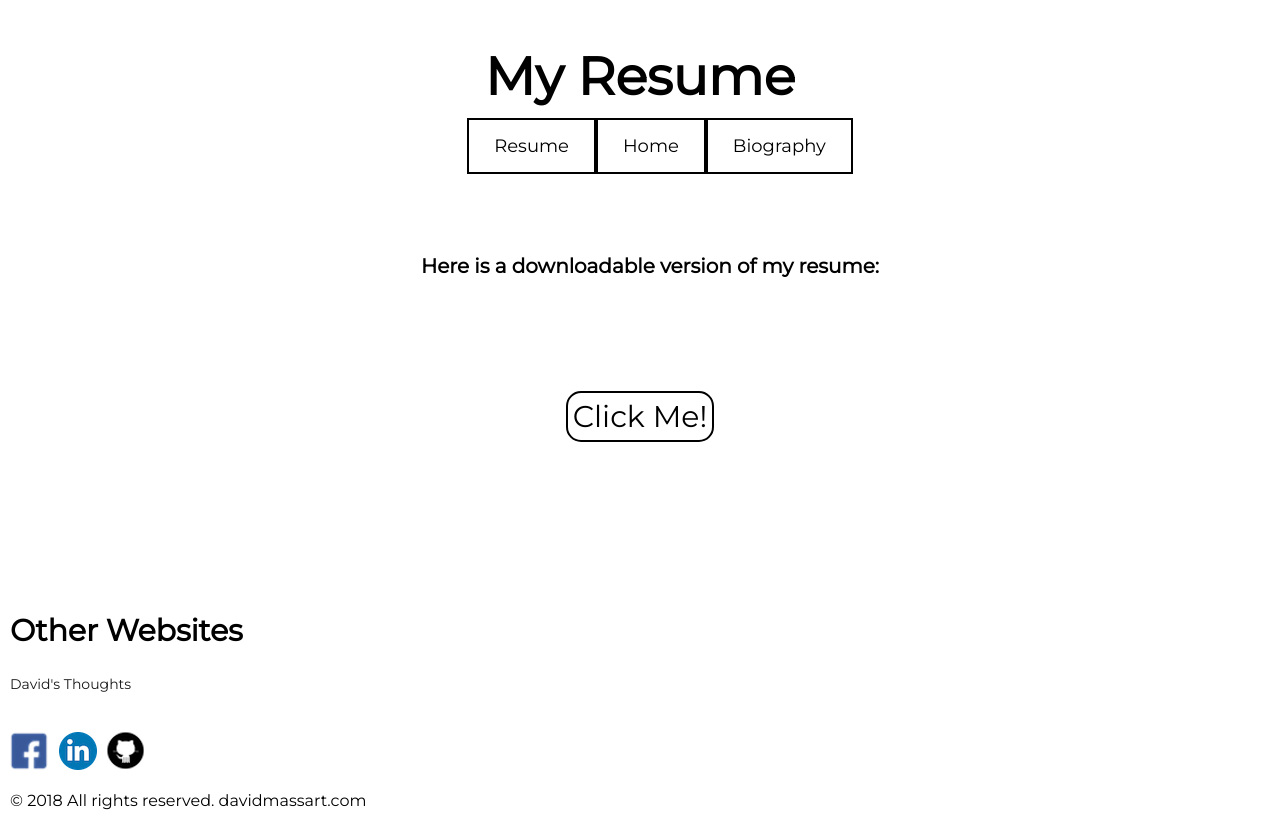
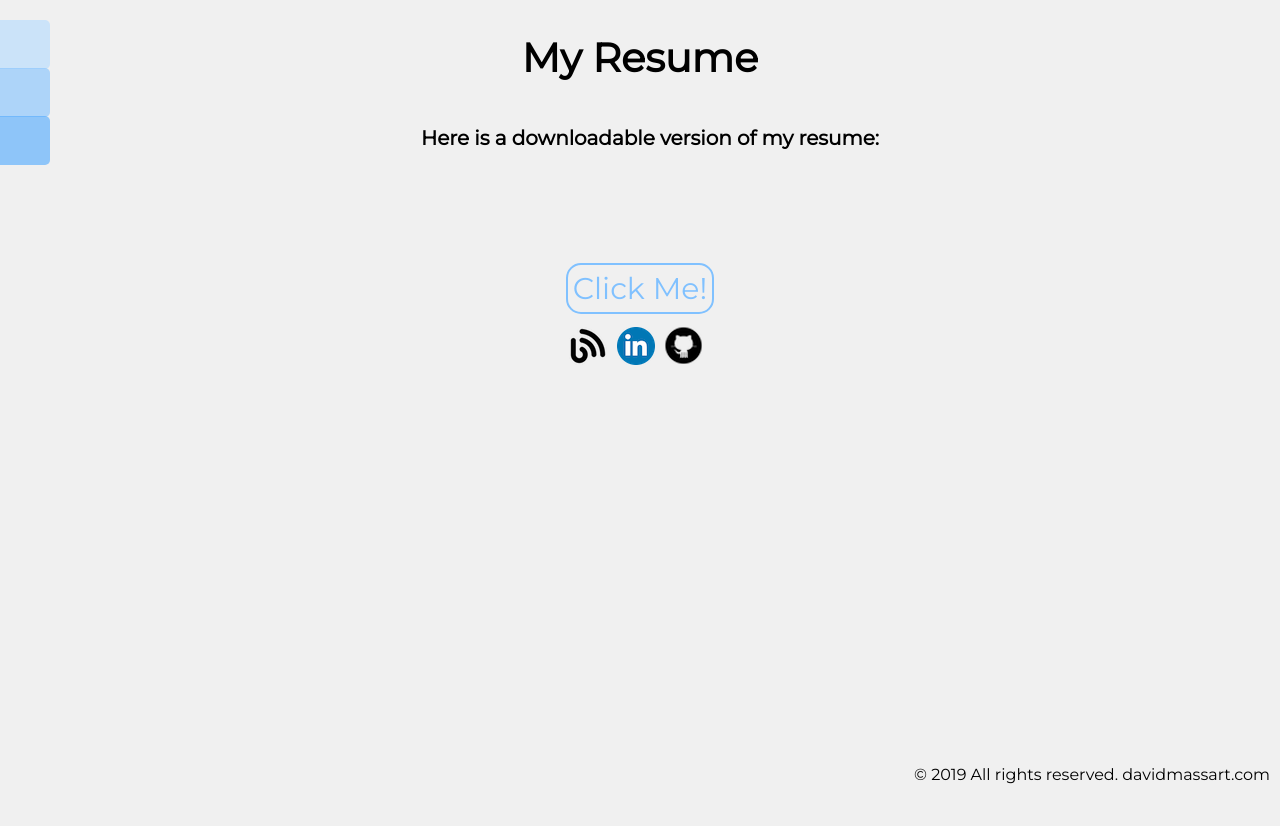
Before and after one commit to dadapoof/PersonalWeb20, a plain HTML site: page resume.html in a window 1280 px wide. After the commit the page ends 800 px from the top, so only its background shows below. Drawn offline with Linux system fonts and the light colour scheme.

Commit message:
connected other pages and added downloadable resume

```diff
--- a/bio.css
+++ b/bio.css
@@ -1,160 +1,105 @@
 body {
     color: black;
     font-family: 'Montserrat', sans-serif;
-		background-color: white;
+    background-color: #F0F0F0;
     margin: 0px;
-
+    overflow: hidden;
 }
 
+.sidenav a {
+    position: absolute;
+    left: -130px;
+    transition: 0.5s;
+    padding: 15px;
+    width: 150px;
+    text-decoration: none;
+    border-radius: 0 5px 5px 0;
+    opacity: 0.6;
+}
 
-	.title {
+.sidenav a:hover {
+    left: 0;
+    opacity: 1;
+}
 
-
-		font-size: 35px;
-		color: black;
+.top h2 {
     font-family: 'Montserrat', sans-serif;
     display: flex;
     justify-content: center;
     flex-direction: row;
-		height: 100px;
-
+    height: 20px;
+    font-size: 40px;
+    color: black;
 }
 
-
-	.header ul {
-
-
+.top h5 {
     display: flex;
-		font-family: 'Montserrat', sans-serif;
-		font-size: 18px;
     justify-content: center;
-
-
-	}
-
-
-	#blog {
-		text-decoration: underline;
+    flex-direction: row;
+    font-size: 16px;
+    font-style: italic;
+    color: #80c1ff;
+    margin: 0px;
 }
 
 .footer {
-		margin-left: 10px;
-		margin-top: 0px;
+    display: flex;
+    justify-content: center;
 }
-
-
-	.other-websites h2 {
-		font-size: 30px;
-	}
-
-
-	.other-websites a {
-		font-size: 14px;
-	}
-
-
-	.grow a {
-		-webkit-transition: font-size 0.01s;
-		-ms-transition: font-size 0.01s;
-		-moz-transition: font-size 0.01s;
-		opacity: 0.9;
-	}
-
-
-	.grow a:hover {
-		font-size: 16px;
-	}
-
 
 .social-media {
     padding-top: 20px;
     display: flex;
 }
 
-
 .social-media img {
     padding-right: 10px;
 }
-
 
 .social-media img:hover {
     opacity: 0.4;
 }
 
-
-	.facebook {
-		font-size: 100%;
-	}
-
-
 .linkedin {
     font-size: 100%;
 }
-
 
 .github {
     font-size: 100%;
 }
 
-
-	#home {
-		display: inline-flex;
-		border-color: black;
+.blog {
+    font-size: 100%;
 }
 
-
-	#home a {
-		color: #0CD3C9;
+#copyright {
+    position: fixed;
+    bottom: 0px;
+    right: 10px;
 }
 
+#picture {
+    border-radius: 50%;
+    display: block;
+    margin-left: auto;
+    margin-right: auto;
+    margin-top: 15%;
+}
 
-	#home:hover a {
+#bio {
+    top: 20px;
+    background-color: #b3daff;
+    color: black
+}
+
+#resume {
+    top: 116px;
+    background-color: #4da8ff;
     color: black;
 }
 
-
-	li {
-		display: inline-flex;
-		padding-left: 25px;
-		padding-right: 25px;
-		padding-top: 15px;
-		padding-bottom: 15px;
-		margin-bottom: 40px;
-		border: 2px;
-		border-style: solid;
-		border-color: black;
+#home {
+    top: 68px;
+    background-color: #80c1ff;
     color: black;
 }
-
-
-	li:hover {
-		background-color: #0CD3C9;
-	}
-
-
-	a:link {
-		text-decoration: none;
-		color: black;
-	}
-
-
-	a:visited {
-		text-decoration: none;
-		color: black;
-	}
-
-
-	a:hover {
-		text-decoration: none;
-		color: black;
-
-
-	}
-
-
-	a:active {
-		text-decoration: none;
-		color: black;
-
-
-	}
--- a/resume.css
+++ b/resume.css
@@ -1,64 +1,50 @@
 body {
     color: black;
     font-family: 'Montserrat', sans-serif;
-		background-color: white;
+    background-color: #F0F0F0;
     margin: 0px;
-
-
+    overflow: hidden;
 }
 
+.sidenav a {
+    position: absolute;
+    left: -130px;
+    transition: 0.5s;
+    padding: 15px;
+    width: 150px;
+    text-decoration: none;
+    border-radius: 0 5px 5px 0;
+    opacity: 0.6;
+}
 
+.sidenav a:hover {
+    left: 0;
+    opacity: 1;
+}
 
-
-	.title {
-
-
-		font-size: 35px;
-		color: black;
+.top h2 {
     font-family: 'Montserrat', sans-serif;
     display: flex;
     justify-content: center;
     flex-direction: row;
-		height: 100px;
-
-
+    height: 20px;
+    font-size: 40px;
+    color: black;
 }
 
-
-
-
-	.header ul {
-
-
+.top h5 {
     display: flex;
-		font-family: 'Montserrat', sans-serif;
-		font-size: 18px;
     justify-content: center;
-
-
+    flex-direction: row;
+    font-size: 16px;
+    font-style: italic;
+    color: #80c1ff;
+    margin: 0px;
 }
-
 
 .Download {
     text-align: center;
 }
-
-
-	.Download a {
-		padding: 5px;
-		border: 2px solid black;
-		border-radius: 15px;
-		font-size: 30px;
-
-
-	}
-
-
-	.Download a:hover {
-		color: black;
-		background-color: white;
-	}
-
 
 .Download h3 {
     font-size: 20px;
@@ -68,127 +54,82 @@ body {
     text-align: center;
 }
 
+.Download a {
+    padding: 5px;
+    border: 2px solid #80c1ff;
+    border-radius: 15px;
+    font-size: 30px;
+    text-decoration: none;
+    color: #80c1ff;
+}
 
+.Download a:hover {
+    color: black;
+    background-color: #80c1ff;
+}
 
+.Download a:active {
+    color: #80c1ff;
+}
 
 .footer {
-		margin-top: 150px;
-		border-top: 2px solid white;
-		padding-left: 10px;
+    display: flex;
+    justify-content: center;
 }
-
-
-	.other-websites h2 {
-		font-size: 30px;
-	}
-
-
-	.other-websites a {
-		font-size: 14px;
-	}
-
-
-	.grow a {
-		-webkit-transition: font-size 0.01s;
-		-ms-transition: font-size 0.01s;
-		-moz-transition: font-size 0.01s;
-		opacity: 0.9;
-	}
-
-
-	.grow a:hover {
-		font-size: 16px;
-	}
-
 
 .social-media {
     padding-top: 20px;
     display: flex;
 }
 
-
 .social-media img {
     padding-right: 10px;
 }
-
 
 .social-media img:hover {
     opacity: 0.4;
 }
 
-
-	.facebook {
-		font-size: 100%;
-	}
-
-
 .linkedin {
     font-size: 100%;
 }
-
 
 .github {
     font-size: 100%;
 }
 
-
-	#resume {
-		display: inline-flex;
-		border-color: black;
+.blog {
+    font-size: 100%;
 }
 
+#copyright {
+    position: fixed;
+    bottom: 0px;
+    right: 10px;
+}
 
-	#resume a {
+#picture {
+    border-radius: 50%;
+    display: block;
+    margin-left: auto;
+    margin-right: auto;
+    margin-top: 15%;
+}
+
+#bio {
+    top: 116px;
+    background-color: #4da8ff;
     color: black;
 }
 
+#resume {
+    top: 20px;
+    background-color: #b3daff;
+    color: black
+}
 
-	#resume:hover a {
+#home {
+    top: 68px;
+    background-color: #80c1ff;
     color: black;
 }
-
-
-	li {
-		display: inline-flex;
-		padding-left: 25px;
-		padding-right: 25px;
-		padding-top: 15px;
-		padding-bottom: 15px;
-		margin-bottom: 40px;
-		border: 2px;
-		border-style: solid;
-		border-color: black;
-		color: black;
-	}
-
-
-	li:hover {
-		background-color: #0CD3C9;
-	}
-
-
-	a:link {
-		text-decoration: none;
-		color: black;
-	}
-
-
-	a:visited {
-		text-decoration: none;
-		color: black;
-	}
-
-
-	a:hover {
-		text-decoration: none;
-		color: black;
-
-
-	}
-
-
-	a:active {
-		text-decoration: none;
-		color: black;
-
-	}
--- a/resume.html
+++ b/resume.html
@@ -18,53 +18,36 @@
 
 <body>
 
-
-
-		<div class="title">
-			<h2>My Resume</h2>
+    <div class="sidenav">
+        <a href="#" id="resume">My Resume</a>
+<!--        <img id="bio-icon" src="img/bioicon.png" alt="Biography Icon"/>-->
+        <a href="index.html" id="home">Home</a>
+        <a href="bio.html" id="bio">My Biography</a>
+<!--        <img id="resume-icon" src="img/resumeicon.png" alt="Resume Icon"/>-->
     </div>
 
-
-
-
-		<div class="header">
-			<ul>
-				<li id="resume"><a href="#">Resume</a></li>
-				<li><a href="index.html">Home</a></li>
-				<li><a href="bio.html">Biography</a></li>
-			</ul>
+    <div class="top">
+        <h2>My Resume</h2>
+        <h5></h5>
     </div>
 
-
-
-
-		<div class="page-content">
     <div class="Download">
 
         <h3>Here is a downloadable version of my resume:</h3>
+
 
         <a href="img/David Massart's Resume.pdf" target="_blank" download="David Massart's Resume">Click Me!</a>
 
     </div>
 
-
     <div class="footer">
-		<div class="other-websites">
-			<h2>Other Websites</h2>
-				<div class="grow">
-					<a href="blog.html">David's Thoughts</a> <br></br>
-				</div>
-		</div>
-
-
         <div class="social-media">
-		<a href="https://www.facebook.com/damassart"> <img class="facebook" src="img/facebooklogo.png" alt="Facebook Link"> </a>
+            <a href="http://www.davidmassart.com/blog.html"> <img class="blog" src="img/blog.png" alt="Link to Blog"></a>
             <a href="https://www.linkedin.com/in/david-massart"> <img class="linkedin" src="img/linkedinlogo.png" alt="Linkedin Link"> </a>
             <a href="https://github.com/dadapoof"> <img class="github" src="img/githublogo.png" alt="Github Link"> </a>
         </div>
-		<p>&copy; 2018 All rights reserved. davidmassart.com</p>
+        <p id="copyright">&copy; 2019 All rights reserved. davidmassart.com</p>
     </div>
-
 
 </body>
 </html>
```
Also changed, not shown: bio.html (+11 -30 lines). Lines whose indentation alone changed are shown as unchanged.
